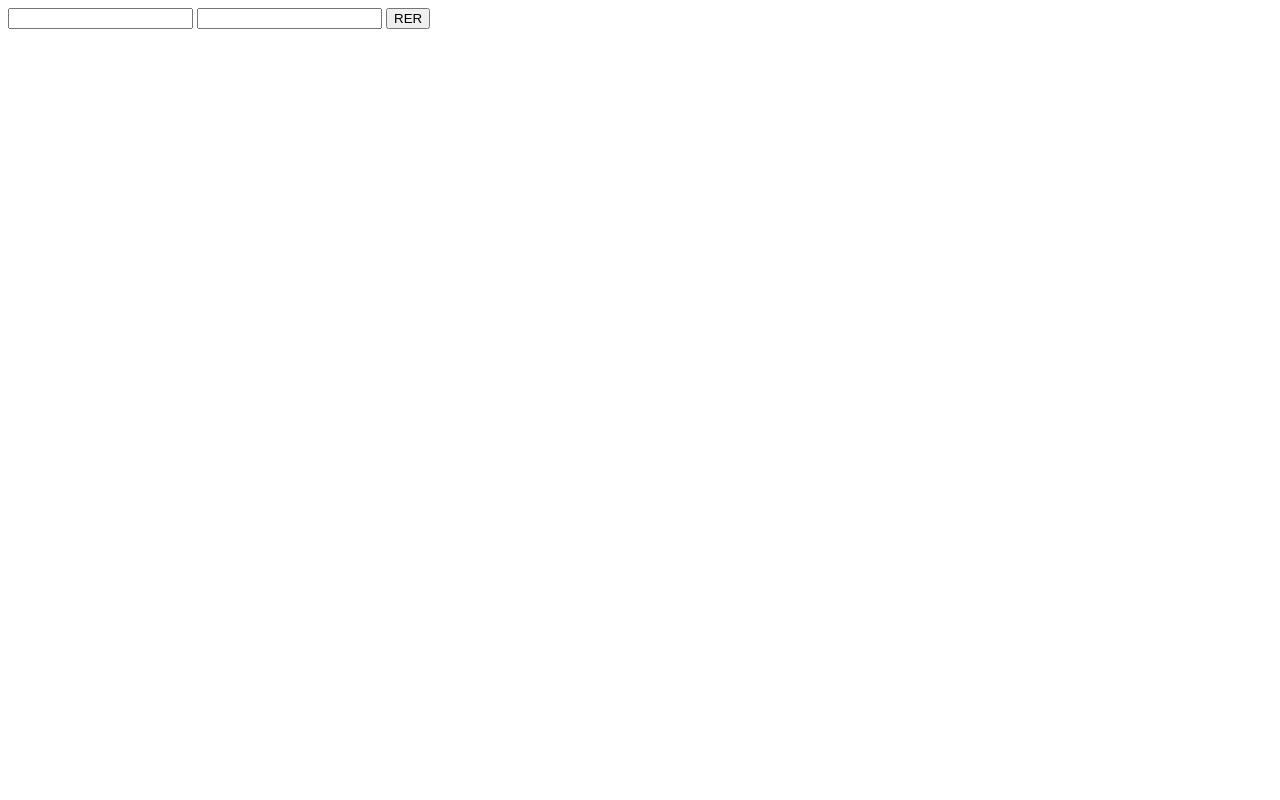
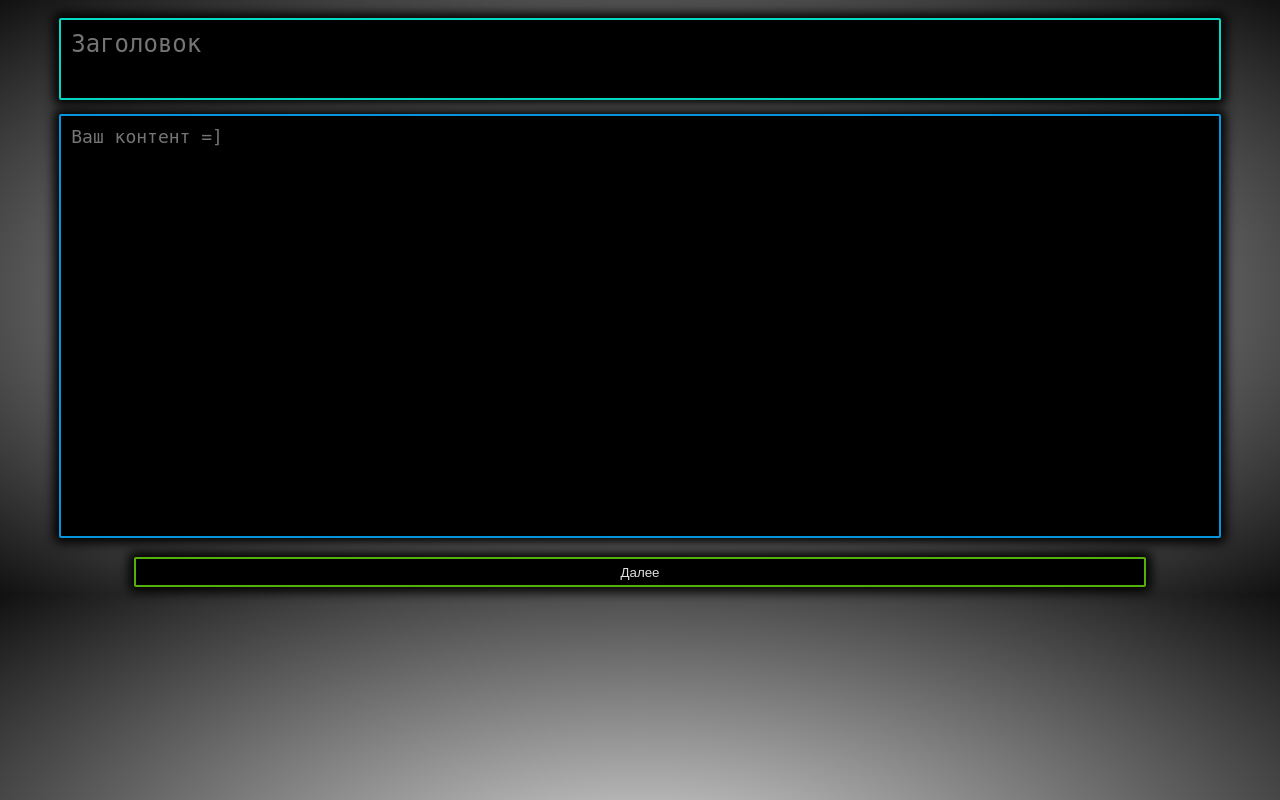
Before and after one commit to Aisrefot-Reed/BiB-ITBlog, a Flask app: page /posts/addpost in a window 1280 px wide. Before the commit the page is almost empty. Run offline with Flask 3, Linux system fonts and the light colour scheme.

Commit message:
fixed bags, adding styles

```diff
--- a/app/dbworker.py
+++ b/app/dbworker.py
@@ -1,13 +1,12 @@
 import sqlite3
 import random
 
+database_file= "D:\\Programming\\languages\\PYTHON\\site-on-flask\\app\\database\\posts.db"
 
 class DataBase():
 
-
-
     def init_db():
-        with sqlite3.connect("app\\database\\posts.db") as conn:
+        with sqlite3.connect(database_file) as conn:
             cursor = conn.cursor()
         cursor.execute("""CREATE TABLE IF NOT EXiSTS Posts (
     post_id INTEGER PRIMARY KEY AUTOINCREMENT NOT NULL,
@@ -15,7 +14,7 @@ class DataBase():
     content TEXT    NOT NULL
                             )""")
     def get_all_posts():
-        with sqlite3.connect("app\\database\\posts.db") as conn:
+        with sqlite3.connect(database_file) as conn:
             cursor = conn.cursor()
         all_posts = cursor.execute("""SELECT * FROM Posts""").fetchall()
         #LIMIT 10 OFFFSET :numOfPosts * 10 - 1
@@ -32,10 +31,10 @@ class DataBase():
         return list(reversed(s))
 
     def opened_post(post_id):
-        conn = sqlite3.connect("app\\database\\posts.db")
+        conn = sqlite3.connect(database_file)
         cursor = conn.cursor()
         post_data = {}
-        pd = cursor.execute("""SELECT title, content FROM Posts WHERE post_id=?""",(post_id,) ).fetchall()
+        pd = cursor.execute("""SELECT title, content FROM Posts WHERE post_id=?""",(post_id,)).fetchall()
         post_data['content'] = pd[0][1]
         post_data['title'] = pd[0][0]
 
@@ -43,7 +42,7 @@ class DataBase():
         return post_data
 
     def add_posts(title, content):
-        with sqlite3.connect("app\\database\\posts.db") as conn:
+        with sqlite3.connect(database_file) as conn:
             cursor = conn.cursor()
             id =len(cursor.execute("""SELECT post_id FROM Posts""").fetchall())+1
             cursor.execute("""INSERT INTO Posts VALUES (?, ?, ?) """, (id, title, content,))
@@ -53,3 +52,4 @@ class DataBase():
 
 # print(DataBase.opened_post(2))
 # print(DataBase.get_all_posts(10))
+# DataBase.init_db()
--- a/app/main.py
+++ b/app/main.py
@@ -12,7 +12,7 @@ def loging():
     if request.method=="POST":
         name = request.form.get("name")
         email = request.form.get("email")
-        return "HEllo привт"
+        return "HEllo"
     return render_template("register.html")
 
 @app.route("/posts")
@@ -37,4 +37,4 @@ def add_post():
     return render_template("add_post.html")
 
 # app.add_url_rule('/', 'index', main_site)
-app.run()
+app.run(debug=True)
--- /dev/null
+++ b/app/static/styles/addpost.css
@@ -0,0 +1,79 @@
+
+
+
+body {
+    background-color: rgb(29, 29, 29);
+    background: radial-gradient(rgb(184, 184, 184) 20%, rgb(17, 17, 17));
+}
+textarea {
+    resize: none;
+    background-color: rgb(0, 0, 0);
+    box-shadow: 0px 0px 11px 5px rgb(0, 0, 0);
+    color: rgb(224, 224, 224);
+    transition-duration: 0.5s;
+    cursor: pointer;
+}
+
+#post_title {
+
+    padding: 10px;
+    width: 90%;
+    height: 58px;
+    margin-top: 10px;
+    margin-bottom: 10px;
+
+
+    border: 2px solid rgb(3, 218, 197);
+    border-radius: 2px;
+    font-size: 24px;
+}
+textarea:focus {
+   outline: rgb(24, 24, 24) solid 3px;
+   box-shadow: 2px 2px 10px 10px rgb(0, 0, 0);
+
+}
+textarea::-webkit-scrollbar {
+    width: 10px;
+
+}
+textarea::-webkit-scrollbar-track {
+    background-color: rgba(0, 0, 0, 0.705);
+
+}
+textarea::-webkit-scrollbar-thumb {
+    background-color: rgb(52, 52, 52);
+    border-radius: 10px;
+    border: 3px solid rgb(0, 0, 0);
+}
+
+
+#post_content {
+    padding: 10px;
+    width: 90%;
+    height: 400px;
+    font-size: 18px;
+    margin-bottom: 5px;
+
+    border: 2px solid rgb(4, 149, 221);
+    border-radius: 2px;
+}
+
+#btn_send {
+    transition-duration: 1s;
+    margin-left: 0%;
+    margin-top: 10px;
+    width: 80%;
+    height: 30px;
+    color: rgb(224, 224, 224);
+    background-color: rgb(0, 0, 0);
+    box-shadow: 0px 0px 11px 5px rgb(0, 0, 0);
+
+    border: 2px solid rgb(86, 176, 12);
+    border-radius: 2px;
+}
+
+#btn_send:hover {
+    color: aliceblue;
+    background-color: rgb(86, 176, 12);
+    box-shadow: 2px 2px 10px 10px rgb(0, 0, 0);
+}
--- a/app/templates/add_post.html
+++ b/app/templates/add_post.html
@@ -1,15 +1,23 @@
 <!DOCTYPE html>
-<html lang="en">
+<html lang="ru">
 <head>
     <meta charset="UTF-8">
     <meta name="viewport" content="width=device-width, initial-scale=1.0">
     <title>add post</title>
+    <link rel= "stylesheet" type= "text/css" href= "{{ url_for('static',filename='styles/addpost.css') }}">
 </head>
 <body>
-    <form action="" method="POST">
-        <input type="text" maxlength="10" id="add_post_title", name="add_post_title">
-        <input type="text" maxlength="1000" id="add_post_content" name="add_post_content">
-        <button type="submit">RER</button>
-    </form>
+    <center>
+    <div class="textarea_for_adding_post">
+        <form action="" method="POST">
+            <textarea type="text" maxlength="120" id="post_title", name="add_post_title" placeholder="Заголовок" spellcheck="true"></textarea>
+            <textarea  type="text" name="add_post_content" id="post_content" placeholder="Ваш контент =]" spellcheck="true"></textarea>
+            <button id="btn_send" name="btn_send" type="submit" maxlength="20">Далее</button>
+        </form>
+    </div>
+</center>
+
+
+
 </body>
 </html>
```
Also changed, not shown: README.md, app/database/posts.db, app/static/styles/style.css (added), app/templates/posts.html (line endings or trailing spaces).
